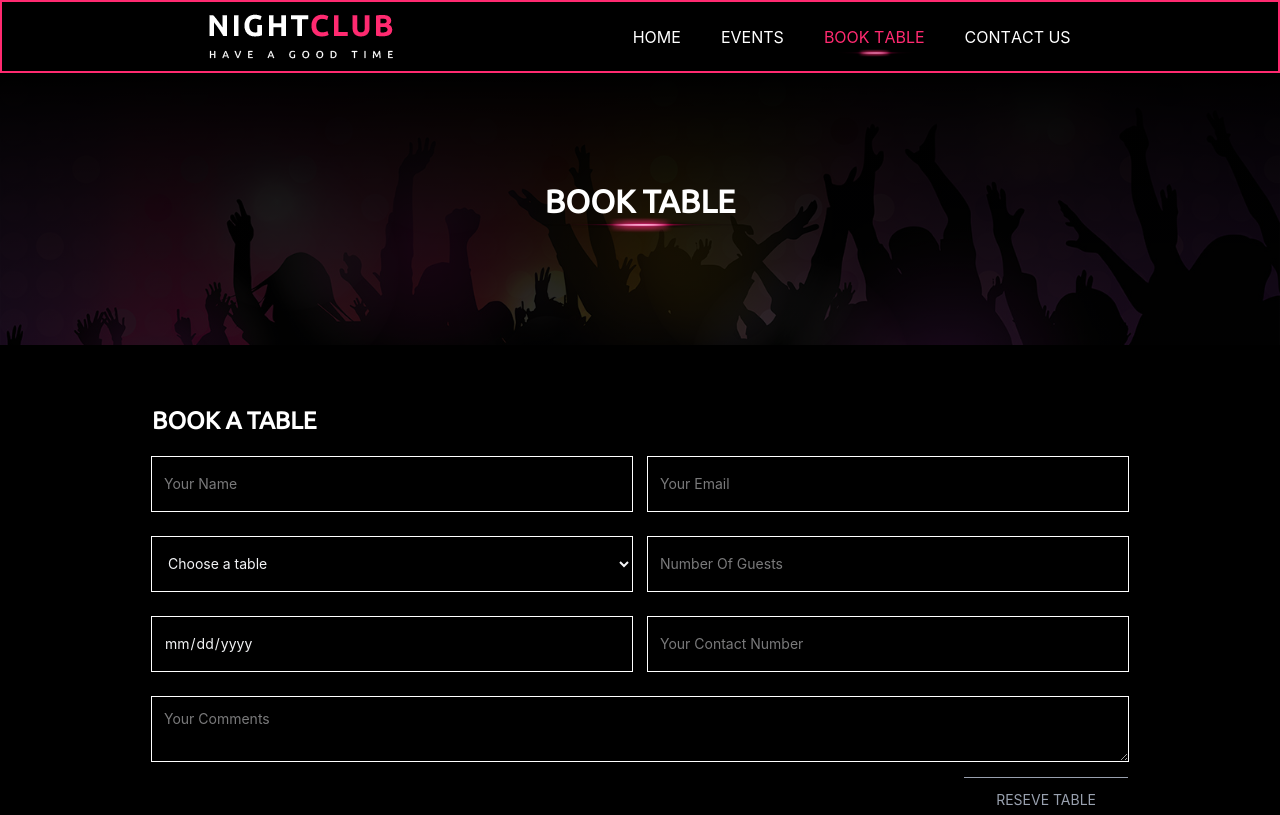
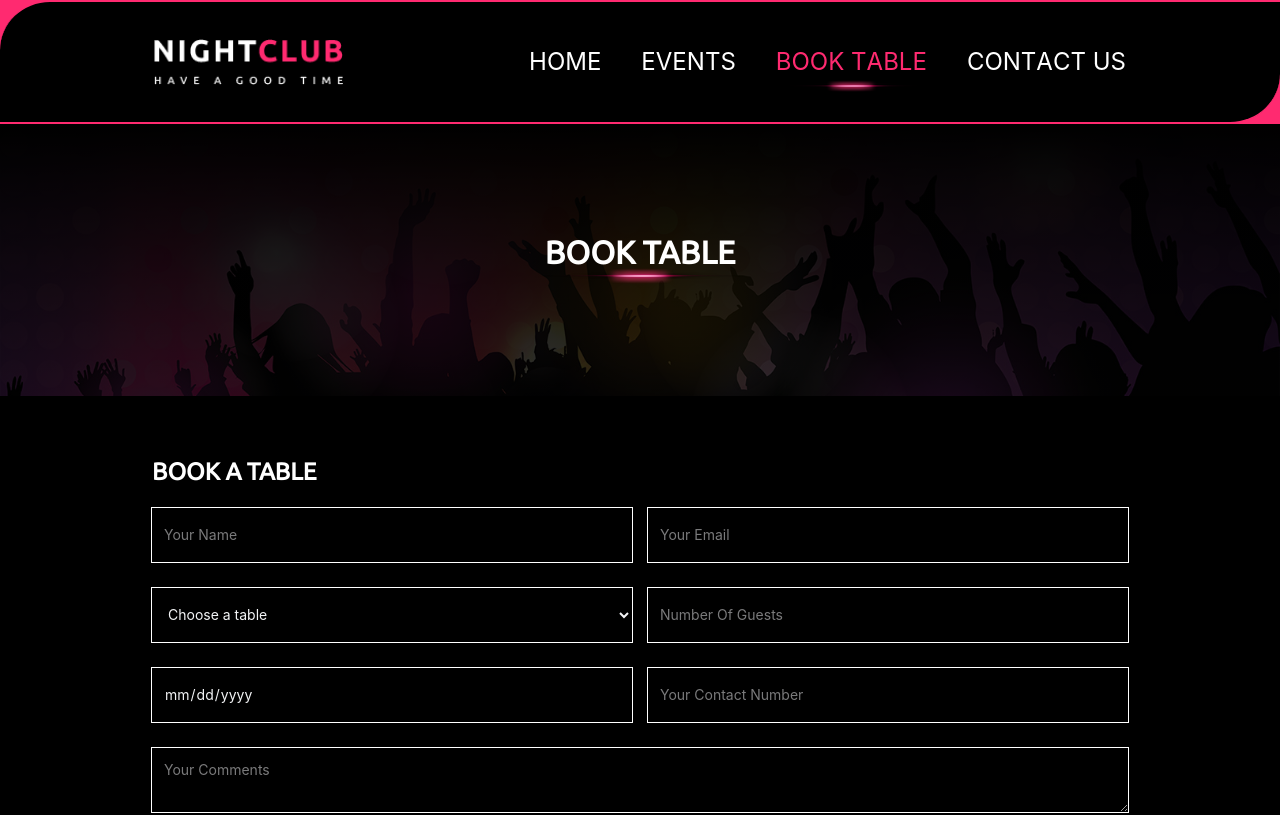
Before and after one commit to SaethorMH/night_club_eksamen_frontend_2026-julie-sebastian-saethor, a Next.js app: page /booktable in a window 1280 px wide. Shown: the top 815 px of the page. Built offline with nearby package versions, Linux system fonts and the light colour scheme.

Commit message:
Header and stuff

```diff
--- a/src/app/components/global/Header.tsx
+++ b/src/app/components/global/Header.tsx
@@ -35,8 +35,9 @@ export default function Header() {
   const underlineAt = hovered ?? activeHref;
 
   return (
-    <header className=" @container sticky top-0 z-50 bg-(--black) py-3 border-2  border-border-header ">
-      <article className=" flex justify-evenly place-items-center m-auto gap-8  ">
+    <div className="bg-(--pink) sticky top-0  z-50">
+      <header className=" @container  bg-(--black) py-3 border-t-2 border-b-2 h-31 border-border-header ">
+        <article className=" flex justify-evenly h-full place-items-center m-auto gap-8  ">
           <Logo />
 
           <button popoverTarget="popover" className="@3xl:hidden ">
@@ -70,7 +71,7 @@ export default function Header() {
               return (
                 <div
                   key={link.href}
-                className="relative"
+                  className="relative text-[24px]"
                   onMouseEnter={() => setHovered(link.href)}
                 >
                   <RollingLink
@@ -105,6 +106,7 @@ export default function Header() {
           </nav>
         </article>
       </header>
+    </div>
   );
 }
 
@@ -122,7 +124,12 @@ const RollingLink = ({
 
   return (
     <>
-      <motion.a initial="initial" whileHover="hovering" href={href} className="relative block overflow-hidden whitespace-pre ">
+      <motion.a
+        initial="initial"
+        whileHover="hovering"
+        href={href}
+        className="relative block overflow-hidden whitespace-pre "
+      >
         <div>
           {children.split("").map((letter, index) => {
             return (
--- a/src/app/globals.css
+++ b/src/app/globals.css
@@ -12,6 +12,12 @@
 }
 
 @layer components {
+  header {
+    border-radius: 50px 0;
+    corner-top-left-shape: bevel;
+    corner-bottom-right-shape: bevel;
+  }
+
   * {
     color: var(--white);
   }
@@ -56,7 +62,8 @@
     font-weight: 400;
     line-height: 2rem;
   }
-  input, select,
+  input,
+  select,
   textarea {
     @apply outline-(--white) outline text-sm p-3 focus:outline-(--pink) focus:outline-3 focus:bg-gray-900 text-gray-100;
   }
@@ -84,8 +91,6 @@ body {
   --font-body: var(--font-ubuntu);
 }
 
-
-
 button {
   @apply border-y uppercase px-8 py-3 text-sm text-gray-400;
 }
```
Also changed, not shown: src/app/components/global/Logo.tsx (+1 -1 lines). Lines whose indentation alone changed are shown as unchanged.
